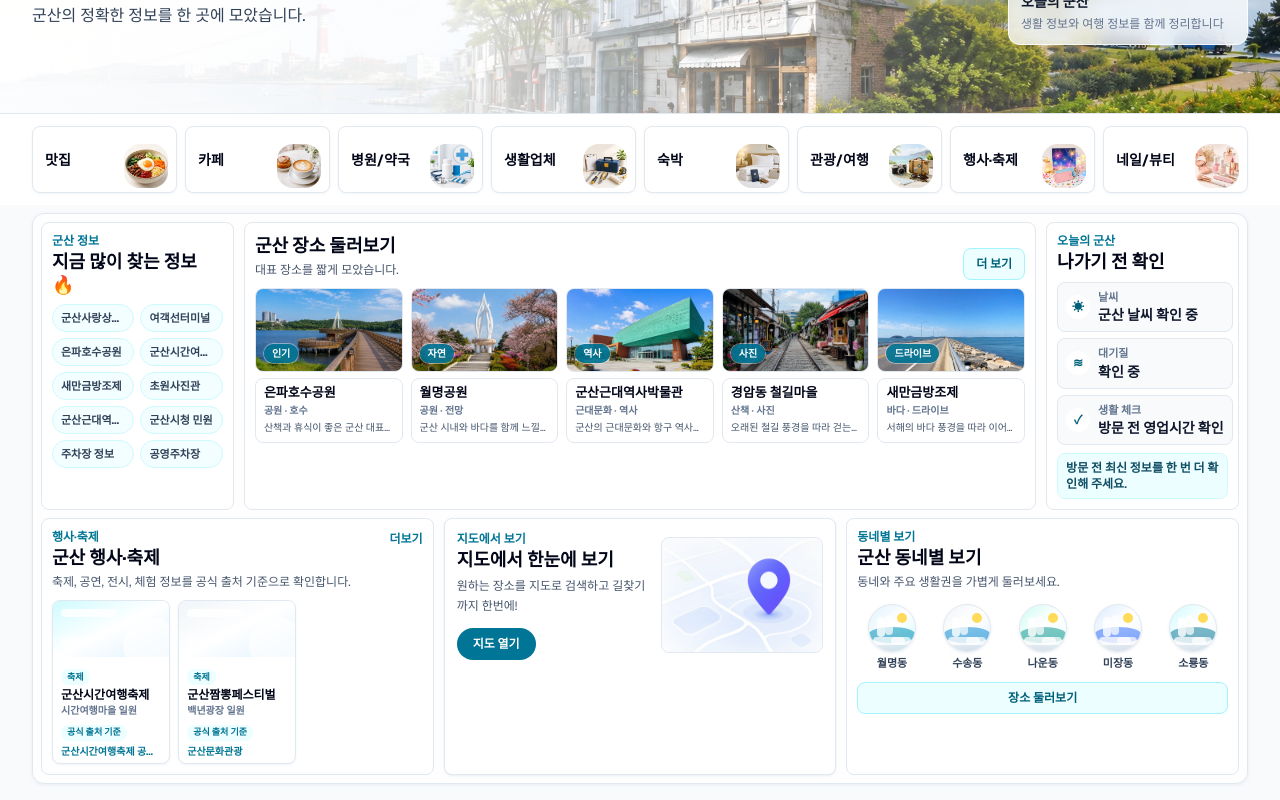
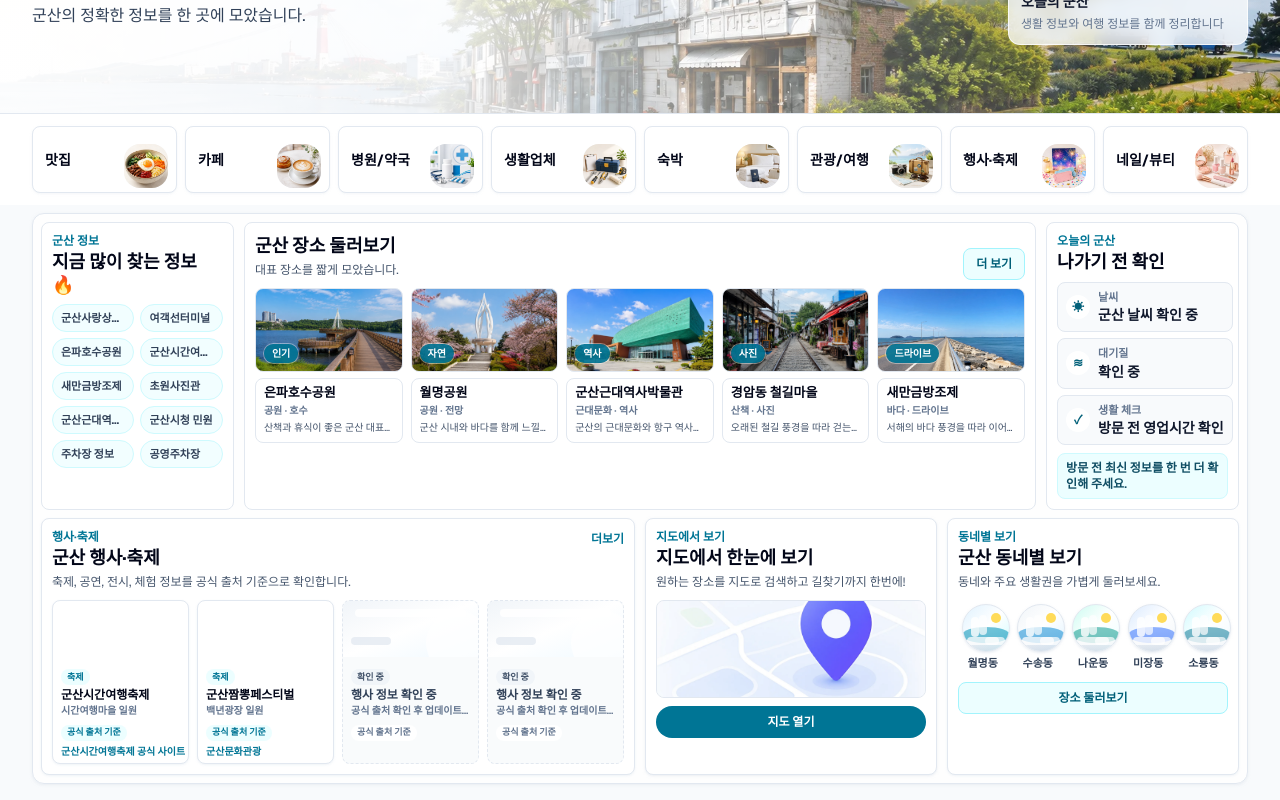
Before and after one commit to Aprasaks/gunsan-com, a Next.js app: page / in a window 1280 px wide. Shown: the part 255-1055 px from the top of the page. Built offline with nearby package versions, Linux system fonts and the light colour scheme; no server answers.

Commit message:
하단 포털 블록 레퍼런스 비율 보정 #41

```diff
--- a/app/page.tsx
+++ b/app/page.tsx
@@ -50,10 +50,16 @@ export default function Home() {
             <TodayGunsanSection />
           </div>
 
-          <div className="mt-2 grid gap-2.5 lg:grid-cols-3">
-            <EventFestivalSection />
-            <MapPreviewSection />
-            <NeighborhoodSection />
+          <div className="mt-2 grid items-stretch gap-2.5 lg:grid-cols-12">
+            <div className="lg:col-span-6">
+              <EventFestivalSection />
+            </div>
+            <div className="lg:col-span-3">
+              <MapPreviewSection />
+            </div>
+            <div className="lg:col-span-3">
+              <NeighborhoodSection />
+            </div>
           </div>
         </div>
       </section>
--- a/components/EventFestivalSection.tsx
+++ b/components/EventFestivalSection.tsx
@@ -6,19 +6,25 @@ import EventDetailModal from "@/components/EventDetailModal";
 import { eventItems, officialEventListUrl } from "@/data/eventItems";
 import type { EventItem } from "@/types/event";
 
-const mainEventItems = eventItems.slice(0, 3);
+const EVENT_CARD_COUNT = 4;
+const mainEventItems = eventItems.slice(0, EVENT_CARD_COUNT);
+const pendingEventCards = Array.from(
+  { length: Math.max(0, EVENT_CARD_COUNT - mainEventItems.length) },
+  (_, index) => index,
+);
 
 const thumbnailTones = [
   "from-cyan-100 via-white to-sky-100",
   "from-slate-100 via-white to-sky-100",
   "from-teal-100 via-white to-cyan-50",
+  "from-blue-100 via-white to-slate-100",
 ] as const;
 
 export default function EventFestivalSection() {
   const [selectedEvent, setSelectedEvent] = useState<EventItem | null>(null);
 
   return (
-    <section className="rounded-lg border border-slate-200 bg-white p-2.5">
+    <section className="h-full w-full rounded-lg border border-slate-200 bg-white p-2.5 shadow-sm shadow-slate-200/40">
       <div className="flex items-start justify-between gap-2">
         <div className="min-w-0">
           <p className="text-xs font-semibold text-cyan-700">행사·축제</p>
@@ -41,7 +47,7 @@ export default function EventFestivalSection() {
         </a>
       </div>
 
-      <div className="mt-2 grid gap-2 sm:grid-cols-3">
+      <div className="mt-2 grid grid-cols-2 gap-2 sm:grid-cols-4">
         {mainEventItems.map((item, index) => (
           <article
             key={item.id}
@@ -49,7 +55,7 @@ export default function EventFestivalSection() {
           >
             <button
               type="button"
-              className="block h-full w-full text-left transition hover:bg-slate-50"
+              className="flex h-full w-full flex-col text-left transition hover:bg-slate-50"
               onClick={() => {
                 setSelectedEvent(item);
               }}
@@ -85,6 +91,38 @@ export default function EventFestivalSection() {
             </button>
           </article>
         ))}
+
+        {pendingEventCards.map((slot) => (
+          <article
+            key={`pending-event-${slot}`}
+            className="min-w-0 overflow-hidden rounded-lg border border-dashed border-slate-200 bg-slate-50/80"
+          >
+            <div className="flex h-full flex-col">
+              <span
+                className="relative block h-14 overflow-hidden bg-gradient-to-br from-slate-100 via-white to-sky-50"
+                aria-hidden="true"
+              >
+                <span className="absolute inset-x-3 top-2 h-2 rounded-full bg-white/85" />
+                <span className="absolute bottom-[-18px] right-[-12px] h-16 w-16 rounded-full bg-white/75" />
+                <span className="absolute bottom-3 left-2 h-2 w-10 rounded-full bg-slate-200/75" />
+              </span>
+              <span className="block min-w-0 px-2 pb-1 pt-1.5">
+                <span className="mb-0.5 inline-flex h-4 items-center rounded-full bg-slate-100 px-1.5 text-[9px] font-bold text-slate-600">
+                  확인 중
+                </span>
+                <span className="block truncate text-xs font-bold text-slate-700">
+                  행사 정보 확인 중
+                </span>
+                <span className="block truncate text-[10px] font-semibold text-slate-500">
+                  공식 출처 확인 후 업데이트됩니다.
+                </span>
+                <span className="mt-1 inline-flex h-4 max-w-full items-center rounded-full bg-white px-1.5 text-[9px] font-bold text-slate-500">
+                  공식 출처 기준
+                </span>
+              </span>
+            </div>
+          </article>
+        ))}
       </div>
 
       <EventDetailModal
--- a/components/MapPreviewSection.tsx
+++ b/components/MapPreviewSection.tsx
@@ -3,37 +3,33 @@ import Image from "next/image";
 
 export default function MapPreviewSection() {
   return (
-    <section className="rounded-lg border border-slate-200 bg-white p-3 shadow-sm shadow-slate-200/50">
-      <div className="grid gap-3 sm:grid-cols-[minmax(0,0.95fr)_minmax(128px,0.8fr)] sm:items-center">
+    <section className="flex h-full w-full flex-col rounded-lg border border-slate-200 bg-white p-2.5 shadow-sm shadow-slate-200/50">
       <div className="min-w-0">
         <p className="text-xs font-semibold text-cyan-700">지도에서 보기</p>
         <h2 className="mt-0.5 text-base font-bold leading-tight text-slate-950 sm:text-lg">
           지도에서 한눈에 보기
         </h2>
-          <p className="mt-1 text-xs leading-5 text-slate-600">
+        <p className="mt-0.5 text-xs leading-5 text-slate-600">
           원하는 장소를 지도로 검색하고 길찾기까지 한번에!
         </p>
-
-          <Link
-            href="/map"
-            className="mt-3 inline-flex h-8 items-center justify-center rounded-full bg-cyan-700 px-4 text-xs font-bold text-white transition hover:bg-cyan-800"
-          >
-            지도 열기
-          </Link>
       </div>
 
-        <div
-          className="relative h-[116px] overflow-hidden rounded-lg border border-slate-200 bg-slate-50"
-        >
+      <div className="relative mt-2 h-[98px] overflow-hidden rounded-lg border border-slate-200 bg-slate-50">
         <Image
           src="/images/ui/map-preview.webp"
           alt="군산 지도 미리보기"
           fill
-            sizes="(min-width: 1024px) 220px, (min-width: 640px) 34vw, 100vw"
+          sizes="(min-width: 1024px) 320px, (min-width: 640px) 45vw, 100vw"
           className="object-cover"
         />
       </div>
-      </div>
+
+      <Link
+        href="/map"
+        className="mt-2 inline-flex h-8 w-full items-center justify-center rounded-full bg-cyan-700 px-4 text-xs font-bold text-white transition hover:bg-cyan-800"
+      >
+        지도 열기
+      </Link>
     </section>
   );
 }
--- a/components/NeighborhoodSection.tsx
+++ b/components/NeighborhoodSection.tsx
@@ -35,7 +35,7 @@ const neighborhoodItems = [
 
 export default function NeighborhoodSection() {
   return (
-    <section className="rounded-lg border border-slate-200 bg-white p-2.5">
+    <section className="h-full w-full rounded-lg border border-slate-200 bg-white p-2.5 shadow-sm shadow-slate-200/40">
       <p className="text-xs font-semibold text-cyan-700">동네별 보기</p>
       <h2 className="mt-0.5 text-base font-bold leading-tight text-slate-950 sm:text-lg">
         군산 동네별 보기
```
Lines whose indentation alone changed are shown as unchanged.
